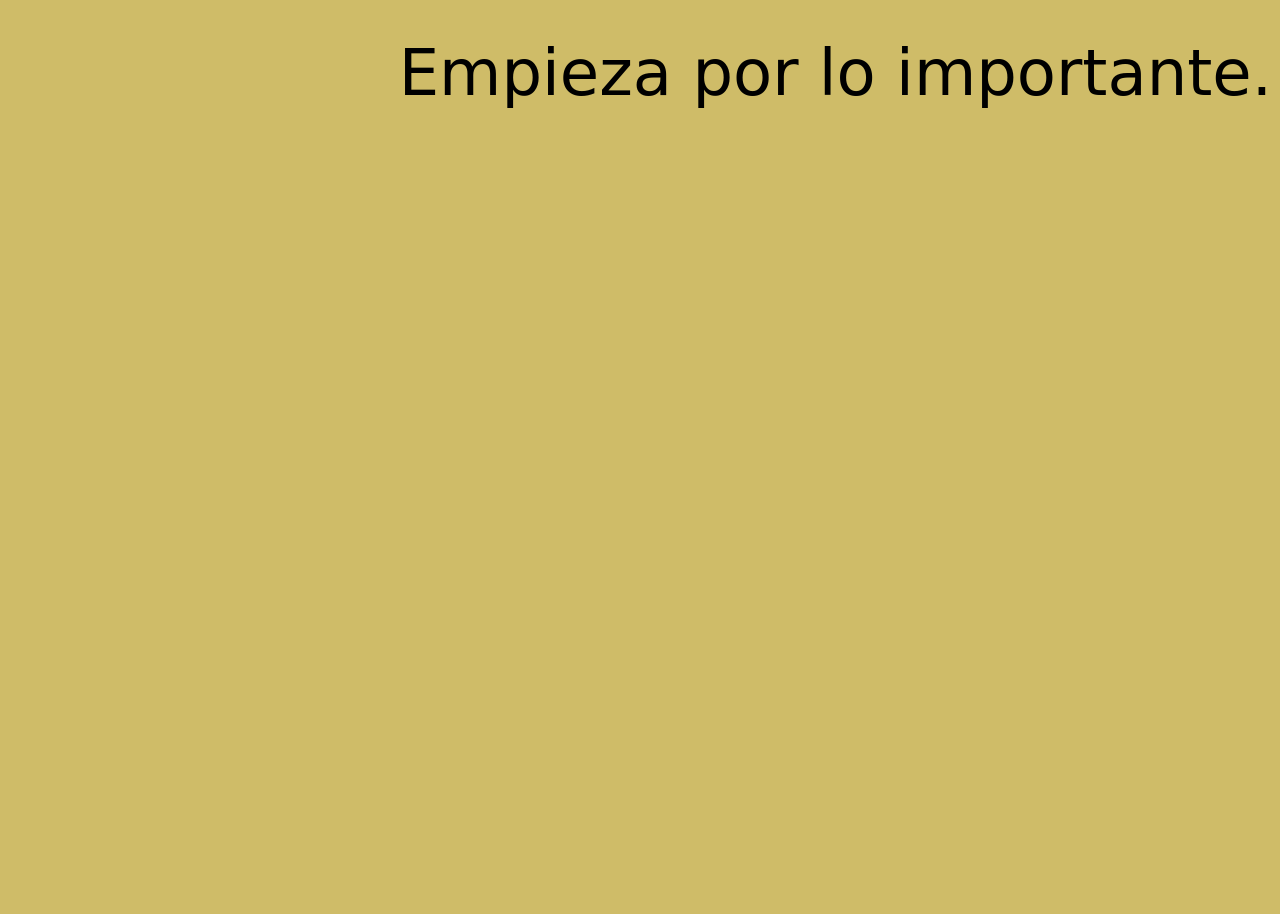
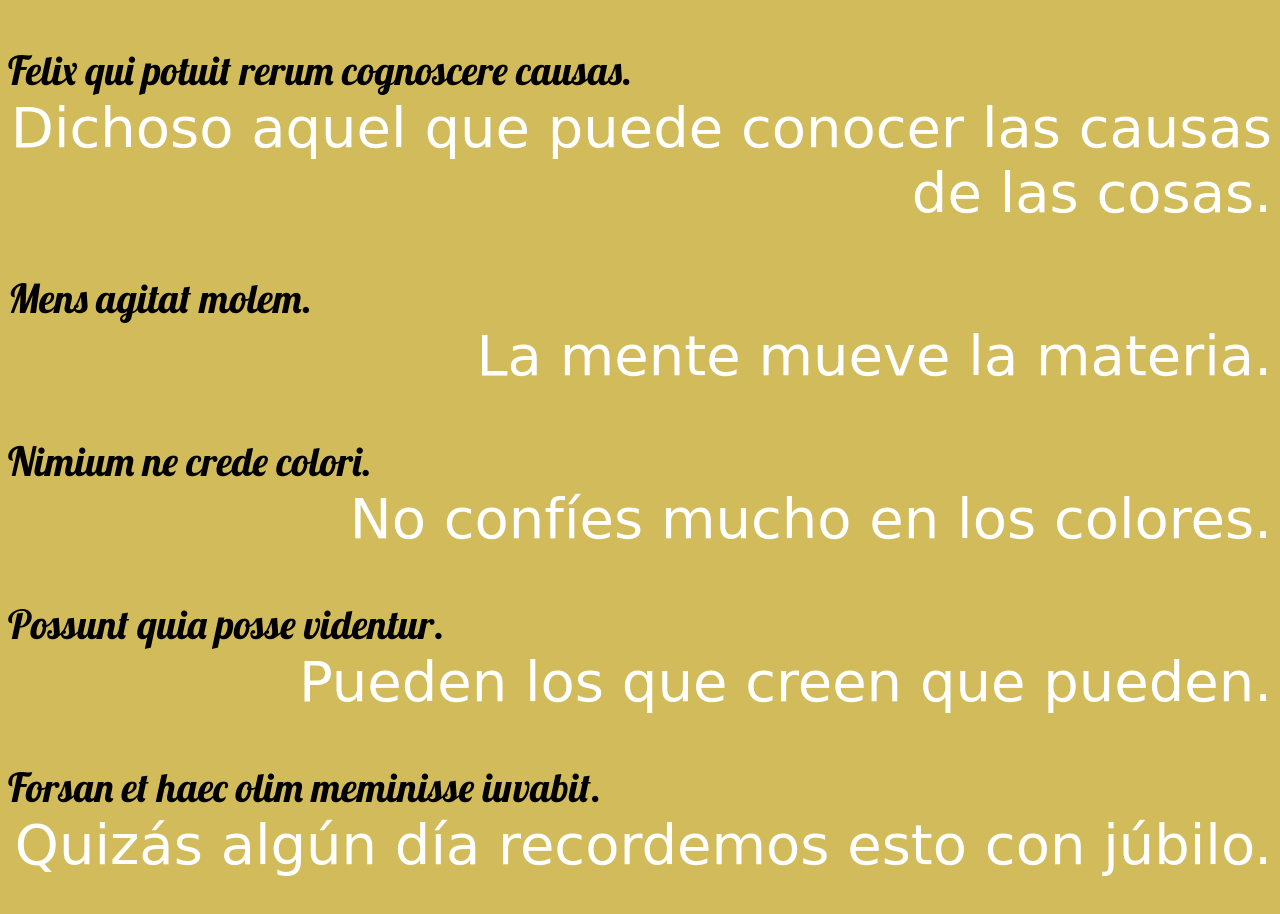
Before and after one commit to Fran598/practica-2.17, a plain HTML site: page index.html in a window 1280 px wide. Shown: the part 332-1246 px from the top of the page. Before the commit the page ends 800 px from the top, so only its background shows below. Drawn offline with Linux system fonts and the light colour scheme; a web font is replaced by a local one.

Commit message:
Guardado2

```diff
--- a/css/estilo.css
+++ b/css/estilo.css
@@ -1,6 +1,6 @@
 body {
 
-background-color: rgb(207, 188, 104);
+background-color: rgb(209, 187, 90);
 }
 
 @font-face {
@@ -36,6 +36,7 @@ background-color: rgb(207, 188, 104);
     font-family: 'Lobster', cursive;
     text-align: left;
     font-size: 2.5em;
+    margin: 0;
 
   }
 
@@ -43,6 +44,8 @@ background-color: rgb(207, 188, 104);
 
     font-family: 'Just Another Hand', cursive;
     text-align: right;
-    font-size: 4em;
+    font-size: 3.5em;
+    color: white;
+    margin: 0 0 3rem;
 
   }
--- a/index.html
+++ b/index.html
@@ -27,12 +27,27 @@
 
         <p class="justanother">Empieza por lo importante.</p>
 
+        <p class="lobster">Felix qui potuit rerum cognoscere causas.</p>
 
+        <p class="justanother">Dichoso aquel que puede conocer las causas de las cosas.</p>
+
+        <p class="lobster">Mens agitat molem.</p>
+
+        <p class="justanother">La mente mueve la materia.</p>
+
+        <p class="lobster">Nimium ne crede colori.</p>
+
+        <p class="justanother">No confíes mucho en los colores.</p>
+
+        <p class="lobster">Possunt quia posse videntur.</p>
+
+        <p class="justanother">Pueden los que creen que pueden.</p>
+
+        <p class="lobster">Forsan et haec olim meminisse iuvabit.</p>
+
+        <p class="justanother">Quizás algún día recordemos esto con júbilo.</p>
 
     </main>
-
-
-
 
 </body>
 
```
